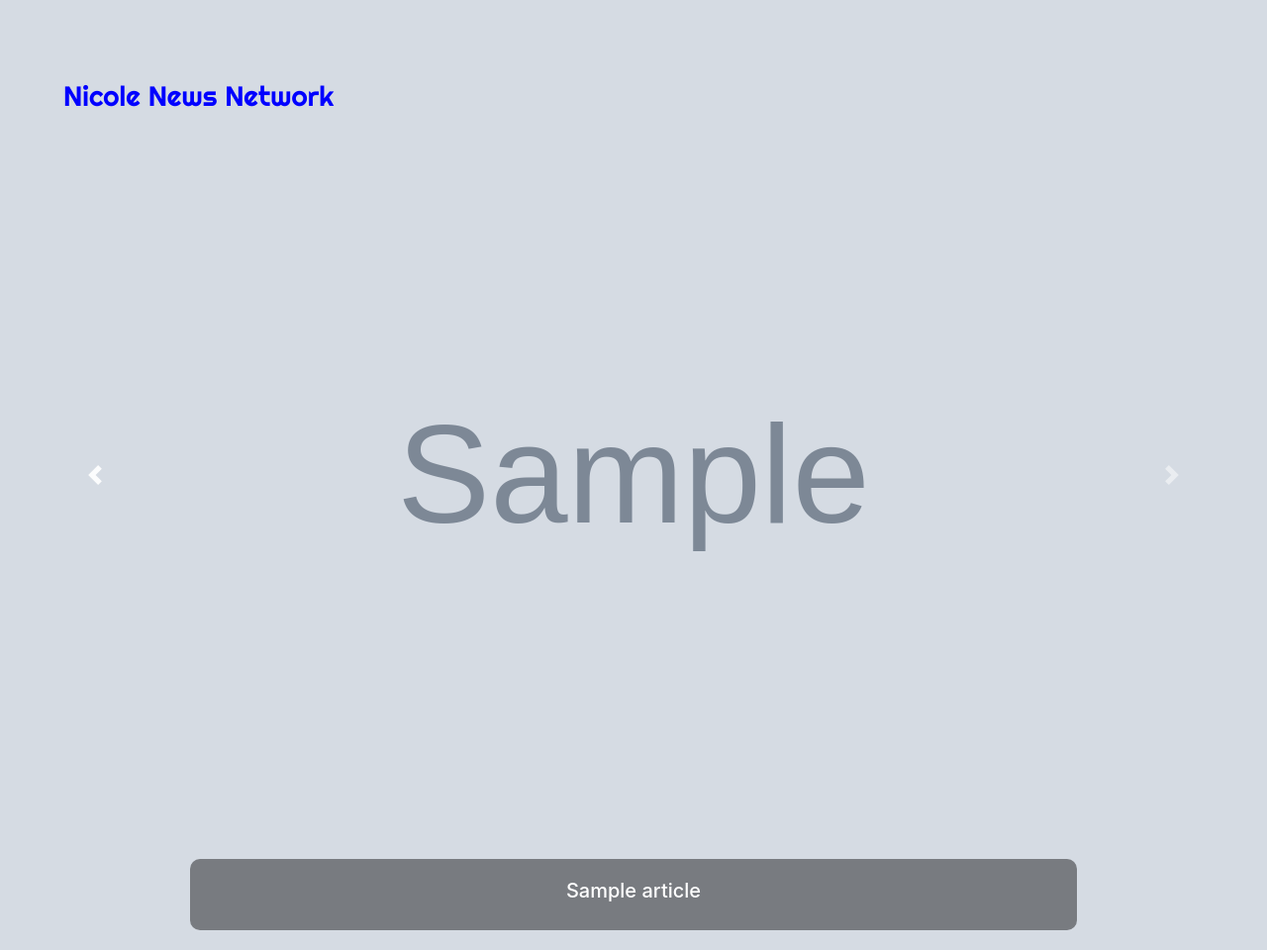
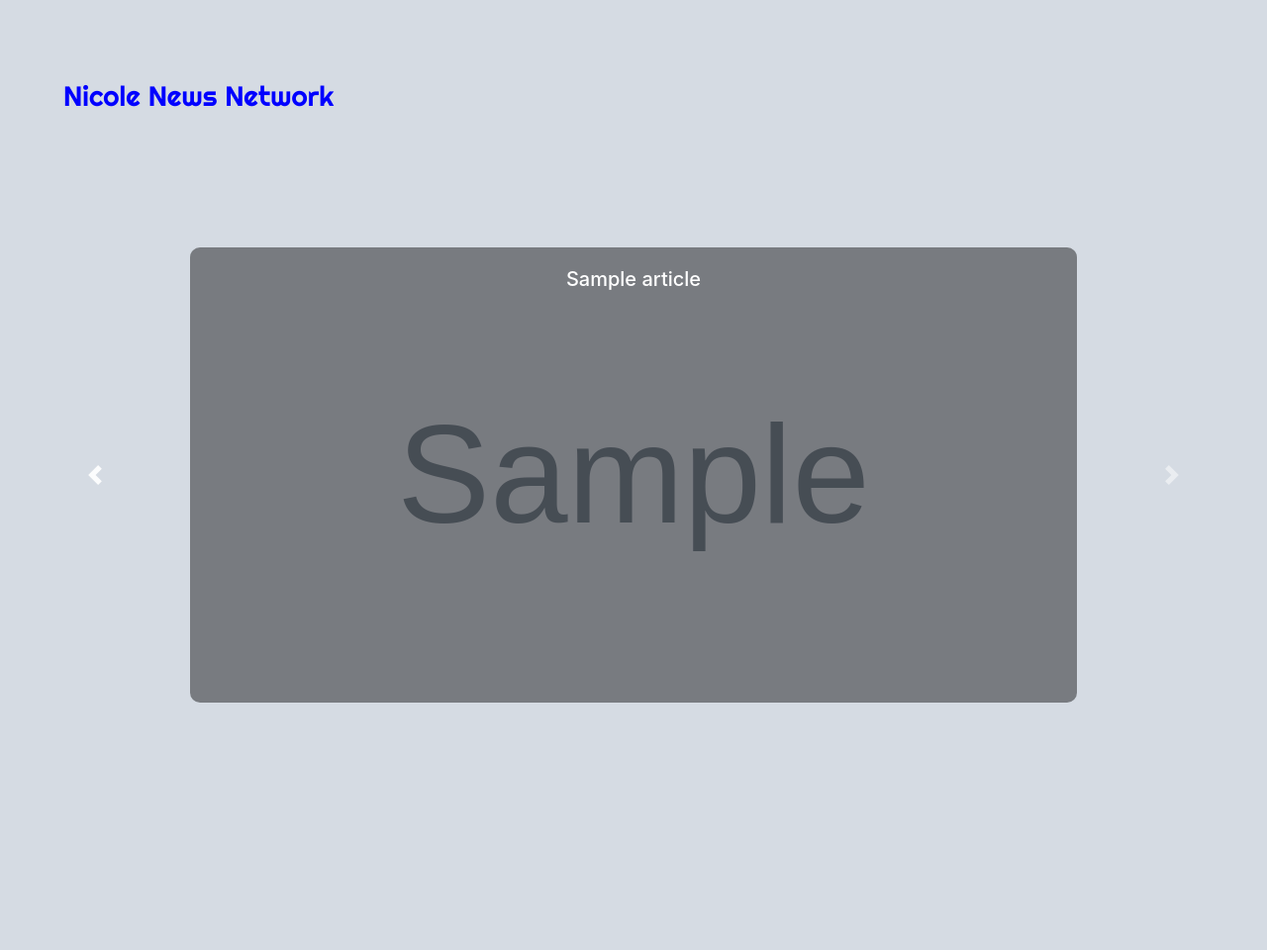
Before and after one commit to mdesilva/GoodNewsTablet, a Flask app: template templates/index.html in a window 1280 px wide. Shown: the whole page at 99% size. Run offline with Flask 2, Linux system fonts and the light colour scheme; the template is opened without the code that fills it: most values are stand-ins (such as "Sample title", 1, 10 or a date in 2020); grey boxes marked "Sample" are stand-in pictures; some libraries are stand-ins or nearby versions; some web fonts are replaced.

Commit message:
made caption middle

```diff
--- a/static/app-base.css
+++ b/static/app-base.css
@@ -75,4 +75,10 @@
 .custom-carousel-caption h5{
     color: white;
 }
+
+.carousel-caption {
+    top: 50%;
+    transform: translateY(-50%);
+}
+
  /* potential background: background-color: #17d0d0;  */
--- a/templates/index.html
+++ b/templates/index.html
@@ -16,9 +16,7 @@
                           {% else %}
                              <div class="carousel-item">
                           {% endif %}
-                            <a href="{{ article.link }}">
                             <img class="d-block w-100" src="{{ article.img }}">
-                            </a>
                             <div class="carousel-caption custom-carousel-caption d-none d-md-block">
                                     <a href="{{ article.link }}"><h5> {{ article.title }}</h5> </a>
                             </div>
```
